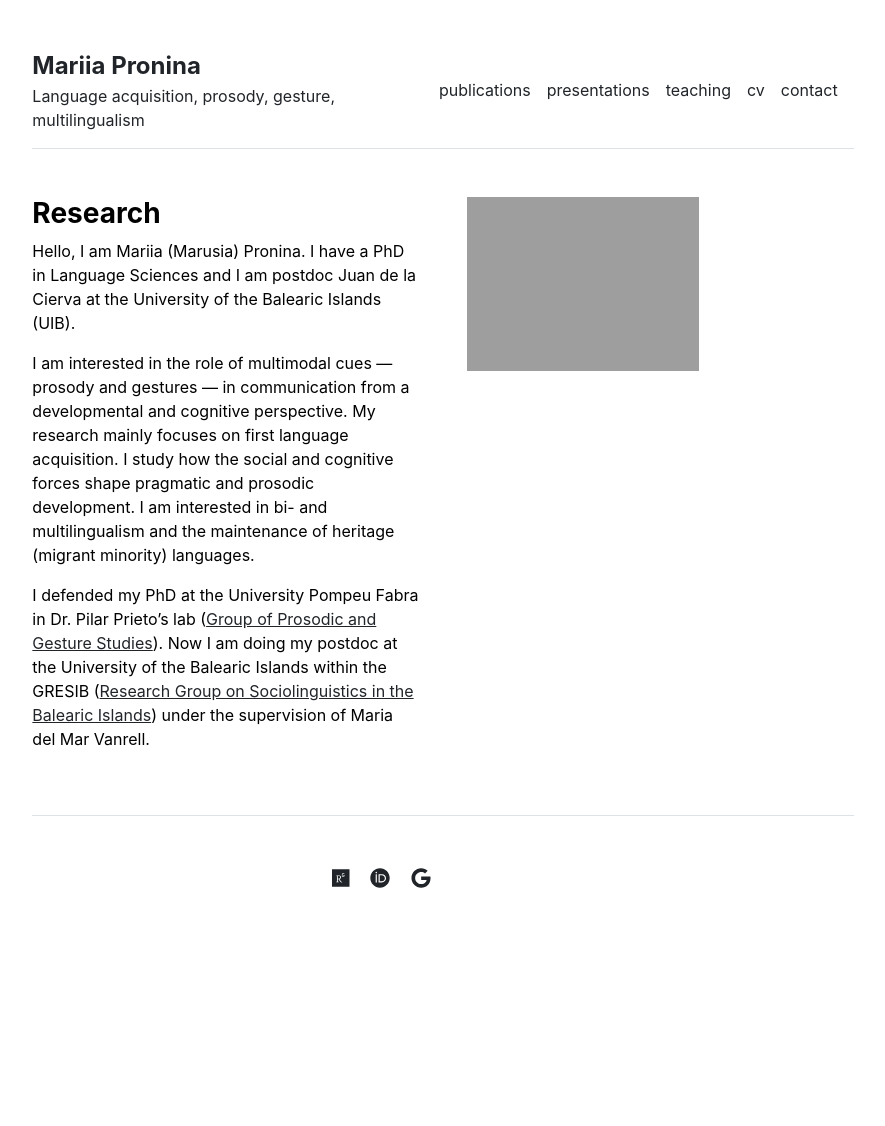
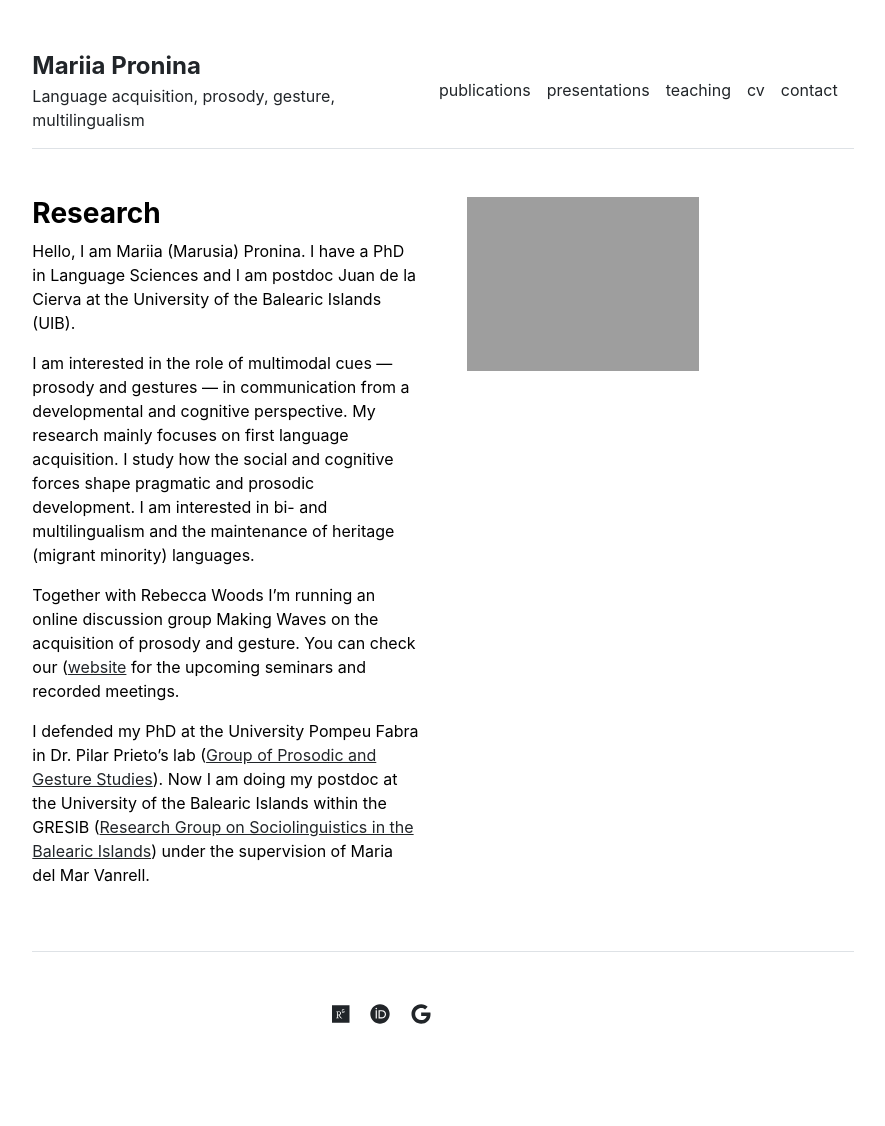
Before and after one commit to mariia-pronina/mariia-pronina.github.io, a Jekyll site: the page built from index.md, in a window 1280 px wide. Shown: the whole page, without its empty margins (197-1082 px from the left). Built offline with Jekyll 4.4.1, drawn with Linux system fonts in a browser that asks for light colours; before the commit the page ends 990 px from its top, so only the background shows below that.

Commit message:
Update index.md

```diff
--- a/index.md
+++ b/index.md
@@ -7,4 +7,7 @@ Hello, I am Mariia (Marusia) Pronina. I have a PhD in Language Sciences and I am
 
 I am interested in the role of multimodal cues — prosody and gestures — in communication from a developmental and cognitive perspective. My research mainly focuses on first language acquisition. I study how the social and cognitive forces shape pragmatic and prosodic development. I am interested in bi- and multilingualism and the maintenance of heritage (migrant minority) languages.
 
+Together with Rebecca Woods I'm running an online discussion group Making Waves on the acquisition of prosody and gesture. You can check our ([website]([https://gresib.uib.cat](https://sites.google.com/view/making-waves-group/home?authuser=2)) for the upcoming seminars and recorded meetings.
+
+
 I defended my PhD at the University Pompeu Fabra in Dr. Pilar Prieto's lab ([Group of Prosodic and Gesture Studies]([https://www.upf.edu/en/web/grepg)). Now I am doing my postdoc at the University of the Balearic Islands within the GRESIB ([Research Group on Sociolinguistics in the Balearic Islands](https://gresib.uib.cat)) under the supervision of Maria del Mar Vanrell.
```
